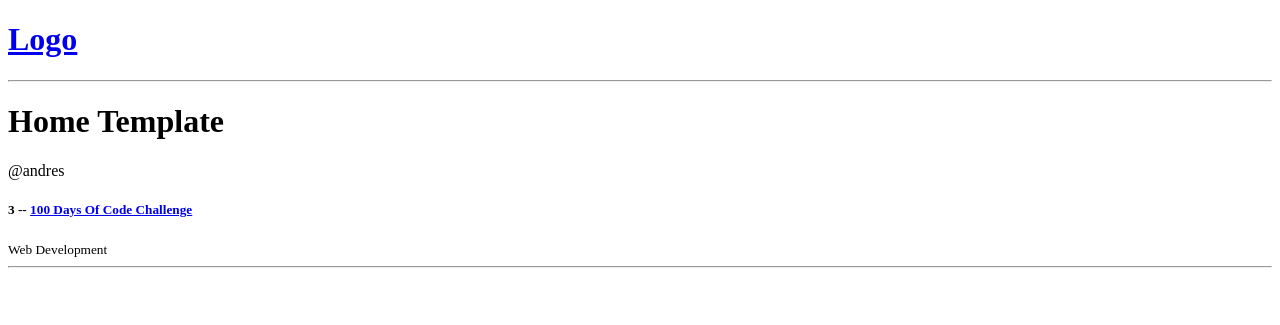
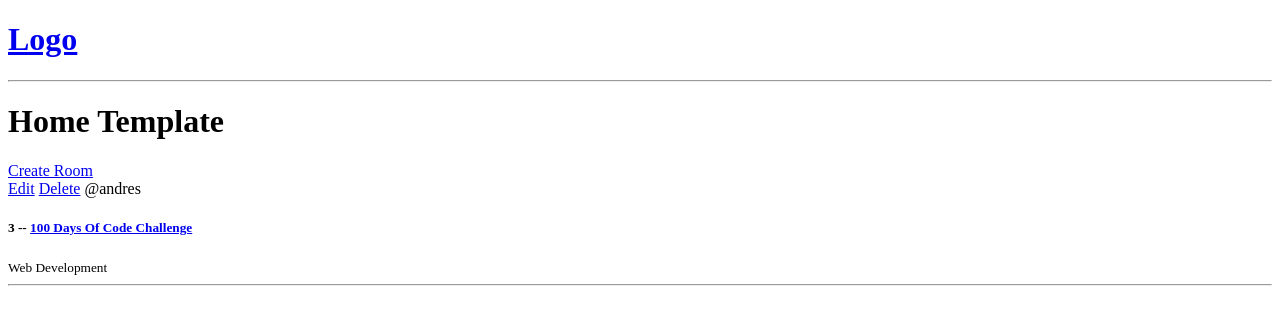
Before and after one commit to andresvidoza/chat-rooms, a Django app: page / in a window 1280 px wide. Shown: the top 325 px of the page. Run offline with Django 4.2, Linux system fonts and the light colour scheme; data comes from the database, SQL or seed files in the repository; both versions use the stored data as it was after the commit.

Commit message:
CRUD operations added

```diff
--- a/base/models.py
+++ b/base/models.py
@@ -20,6 +20,9 @@ class Room(models.Model):
     updated = models.DateTimeField(auto_now=True) # every time the save method is called take a time stamp
     created = models.DateTimeField(auto_now_add=True) # only saved when we first create the instance so if we save it multiple times it wont change it
 
+    class Meta:
+        ordering = ['-updated', '-created']
+
     def __str__(self):
             return self.name
 
--- a/base/templates/base/home.html
+++ b/base/templates/base/home.html
@@ -5,9 +5,14 @@
 <h1>Home Template</h1>
 
 <div>
+
+    <a href="{% url 'create-room' %}">Create Room</a>
+
     <div>
         {% for room in rooms %}
             <div>
+                <a href="{% url 'update-room' room.id %}">Edit</a>
+                <a href="{% url 'delete-room' room.id %}">Delete</a>
                 <span>@{{room.host.username}}</span>
                 <h5>{{room.id}} -- <a href="{% url 'room' room.id %}">{{room.name}}</a></h5>
                 <small>{{room.topic.name}}</small>
--- a/base/urls.py
+++ b/base/urls.py
@@ -4,4 +4,7 @@ from . import views
 urlpatterns = [
     path('', views.home, name="home"),
     path('room/<str:pk>/', views.room, name="room"),
+    path('create-room/', views.createRoom, name="create-room"),
+    path('update-room/<str:pk>/', views.updateRoom, name="update-room"),
+    path('delete-room/<str:pk>/', views.deleteRoom, name="delete-room"),
 ]
--- a/base/views.py
+++ b/base/views.py
@@ -1,5 +1,7 @@
-from django.shortcuts import render
+from re import L
+from django.shortcuts import render, redirect
 from .models import Room
+from .forms import RoomForm
 
 # Create your views here.
 
@@ -12,3 +14,35 @@ def room (request, pk):
     room = Room.objects.get(id=pk)
     context = {'room': room}
     return render(request, 'base/room.html', context)
+
+def createRoom(request):
+    form = RoomForm() # init form with fields in the form.py from its model
+
+    if request.method == 'POST':
+        form = RoomForm(request.POST) ## fill it with the values from the request
+        if form.is_valid():
+            form.save()
+            return redirect('home')
+
+    context = {'form': form}
+    return render(request, 'base/room_form.html', context)
+
+def updateRoom(request, pk):
+    room = Room.objects.get(id=pk) # query the room
+    form = RoomForm(instance=room) # prefill the data
+
+    if request.method == 'POST':
+        form = RoomForm(request.POST, instance=room) ## tell it which room to update, so the instance ix the room with prefilled data
+        if form.is_valid():
+            form.save()
+            return redirect('home')
+
+    context = {'form': form}
+    return render(request, 'base/room_form.html', context)
+
+def deleteRoom(request, pk):
+    room = Room.objects.get(id=pk)
+    if request.method == 'POST':
+        room.delete()
+        return redirect('home')
+    return render(request, 'base/delete.html', {'obj': room})
```
Also changed, not shown: base/forms.py (added, +8 -0 lines), base/templates/base/delete.html (added, +13 -0 lines), base/templates/base/room_form.html (added, +13 -0 lines), db.sqlite3.
